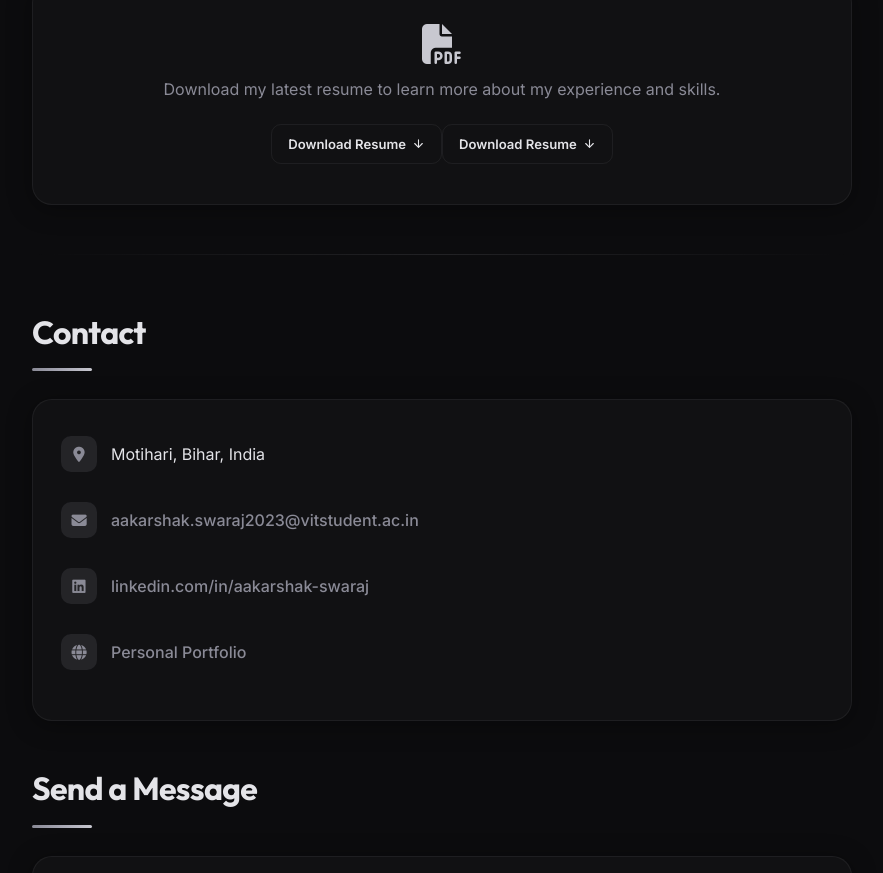
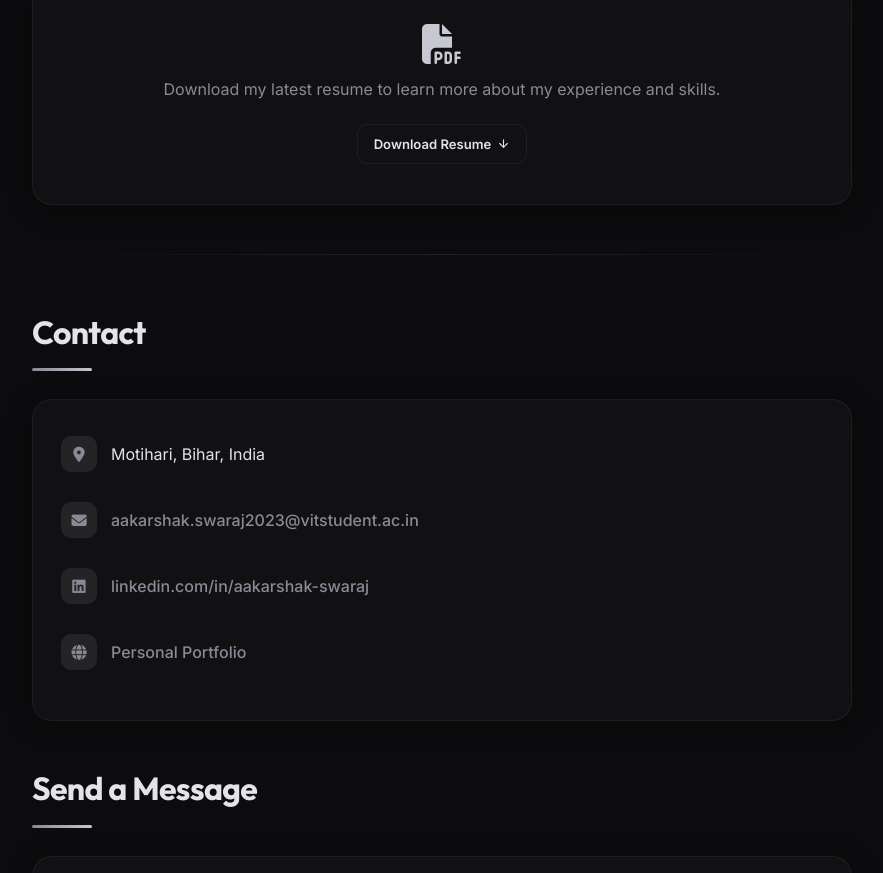
Before and after one commit to Krishna-Kilrofkansa/portfolio, a Next.js app: page / in a window 1280 px wide. Shown: the part 5444-6317 px from the top of the page, without its empty margins (328-1211 px from the left). Built offline with nearby package versions, Linux system fonts and the light colour scheme.

Commit message:
Remove download button for resume
Removed the download link for the resume.

```diff
--- a/components/ResumeSection.js
+++ b/components/ResumeSection.js
@@ -23,13 +23,7 @@ export default function ResumeSection() {
                         <path d="m19 12-7 7-7-7"></path>
                     </svg>
                 </a>
-                <a href="/Untitled7.ipynb" className="view-btn" download onClick={handleDownload}>
-                    Download Resume
-                    <svg xmlns="http://www.w3.org/2000/svg" viewBox="0 0 24 24" fill="none" stroke="currentColor" strokeWidth="2" strokeLinecap="round" strokeLinejoin="round">
-                        <path d="M12 5v14"></path>
-                        <path d="m19 12-7 7-7-7"></path>
-                    </svg>
-                </a>
+
             </div>
         </SectionWrapper>
     );
```
